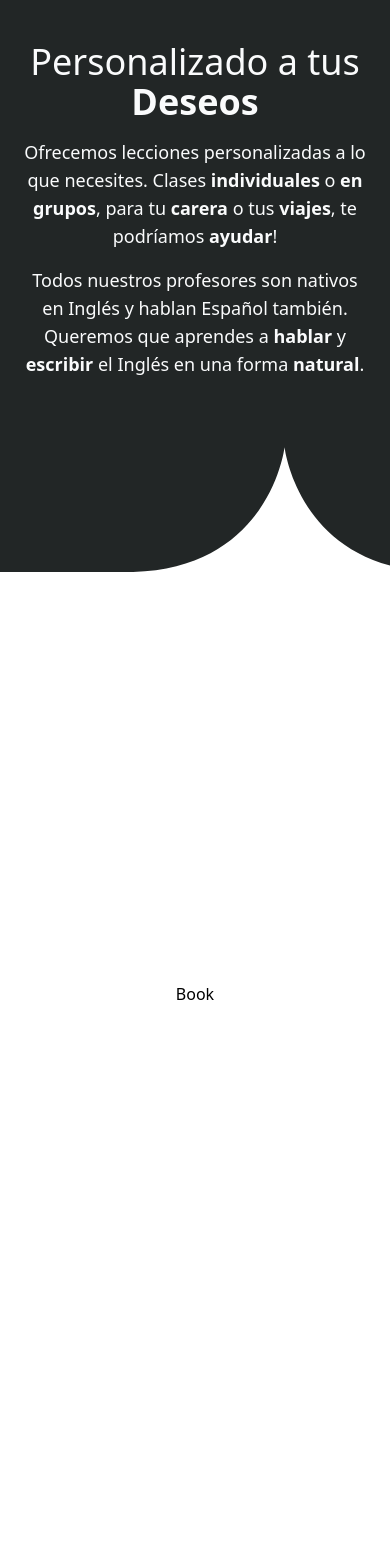
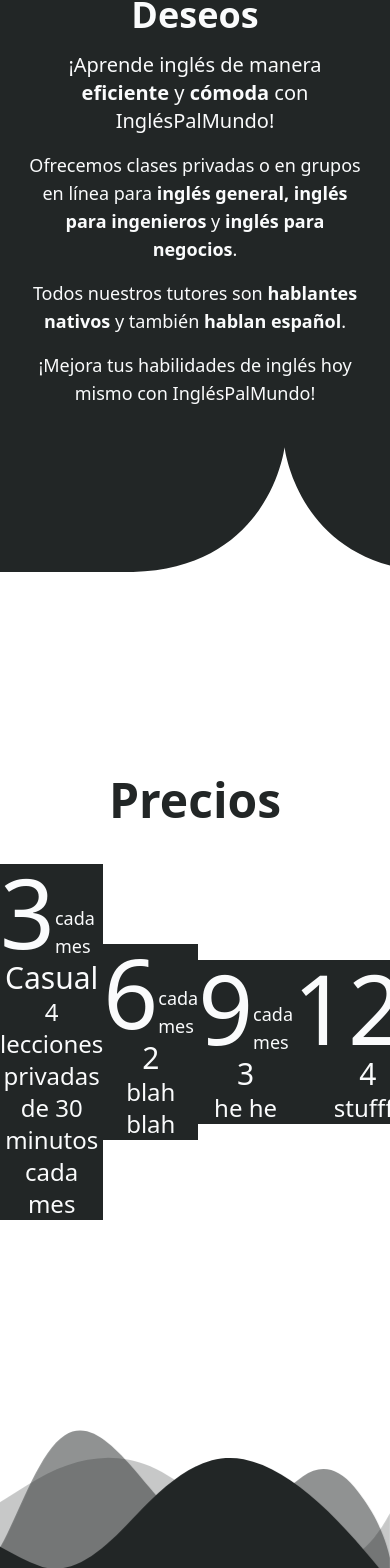
Before and after one commit to AngusGaukrogerDev/website-ingles-pal-mundo, a Vue app: page / in a window 390 px wide. Shown: the part 1405-2973 px from the top of the page. Built offline with nearby package versions, Linux system fonts and the light colour scheme.

Commit message:
too tired to go on, pricing section added

```diff
--- a/src/components/HomeElements/Book.vue
+++ b/src/components/HomeElements/Book.vue
@@ -5,17 +5,36 @@
                 <path d="M1200,0H0V120H281.94C572.9,116.24,602.45,3.86,602.45,3.86h0S632,116.24,923,120h277Z" class="shape-fill"></path>
             </svg>
         </div>
-        <section class="relative h-screen w-100 flex flex-row justify-center items-center z-0">
-            Book
+        <section id="Precios" class="relative h-screen w-100 flex flex-col space-y-8 justify-center z-0">
+            <h1 class="text-fade1 sm:text-7xl text-5xl text-center font-bold py-2 ">Precios</h1>
+            <div  class="w-100 h-100 text-texttone flex flex-row justify-around items-center">
+                <div v-for="item in pricingStruct" class-=" ">
+                    <Package :price="item.price" :title="item.title" :includes="item.includes" />
+                </div>
+            </div>
+
+
+
         </section>
+
     </div>
 </template>
 
 <script setup>
+import Package from '../UIElements/Package.vue';
+
+let pricingStruct = [
+    {price: 3, title: "Casual", includes: "4 lecciones privadas de 30 minutos cada mes"},
+    {price: 6, title: "2", includes: "blah blah"},
+    {price: 9, title: "3", includes: "he he"},
+    {price: 12, title: "4", includes: "stuffff"},
+];
+
 
 </script>
 
 <style lang="scss" scoped>
+
 
 .custom-shape-divider-top-1673808758{
     width: 100vw;
@@ -34,7 +53,7 @@
 }
 
 /** For tablet devices **/
-@media (min-width: 768px) and (max-width: 1023px) {
+@media (min-width: 768px)  {
     .custom-shape-divider-top-1673808758 svg {
         width: calc(145% + 1.3px);
         height: 242px;
--- a/src/components/HomeElements/Contact.vue
+++ b/src/components/HomeElements/Contact.vue
@@ -1,6 +1,13 @@
 <template>
     <div>
-        <section class="relative h-screen w-100 flex flex-row justify-center items-center z-0">
+        <div class="custom-shape-divider-bottom-1673989820">
+            <svg data-name="Layer 1" xmlns="http://www.w3.org/2000/svg" viewBox="0 0 1200 120" preserveAspectRatio="none">
+            <path d="M0,0V46.29c47.79,22.2,103.59,32.17,158,28,70.36-5.37,136.33-33.31,206.8-37.5C438.64,32.43,512.34,53.67,583,72.05c69.27,18,138.3,24.88,209.4,13.08,36.15-6,69.85-17.84,104.45-29.34C989.49,25,1113-14.29,1200,52.47V0Z" opacity=".25" class="shape-fill"></path>
+            <path d="M0,0V15.81C13,36.92,27.64,56.86,47.69,72.05,99.41,111.27,165,111,224.58,91.58c31.15-10.15,60.09-26.07,89.67-39.8,40.92-19,84.73-46,130.83-49.67,36.26-2.85,70.9,9.42,98.6,31.56,31.77,25.39,62.32,62,103.63,73,40.44,10.79,81.35-6.69,119.13-24.28s75.16-39,116.92-43.05c59.73-5.85,113.28,22.88,168.9,38.84,30.2,8.66,59,6.17,87.09-7.5,22.43-10.89,48-26.93,60.65-49.24V0Z" opacity=".5" class="shape-fill"></path>
+            <path d="M0,0V5.63C149.93,59,314.09,71.32,475.83,42.57c43-7.64,84.23-20.12,127.61-26.46,59-8.63,112.48,12.24,165.56,35.4C827.93,77.22,886,95.24,951.2,90c86.53-7,172.46-45.71,248.8-84.81V0Z" class="shape-fill"></path>
+            </svg>
+        </div>
+        <section id="Escribenos" class="relative bg-fade1 h-screen w-100 flex flex-row justify-center items-center z-0">
             Contact
         </section>
     </div>
@@ -11,5 +18,25 @@
 </script>
 
 <style lang="scss" scoped>
+.custom-shape-divider-bottom-1673989820 {
 
+bottom: 0;
+left: 0;
+width: 100%;
+overflow: hidden;
+line-height: 0;
+transform: rotate(180deg);
+}
+
+.custom-shape-divider-bottom-1673989820 svg {
+position: relative;
+display: block;
+width: 181% ;
+height: 173px;
+transform: rotateY(180deg);
+}
+
+.custom-shape-divider-bottom-1673989820 .shape-fill {
+fill: #222626;
+}
 </style>
--- a/src/components/HomeElements/Info.vue
+++ b/src/components/HomeElements/Info.vue
@@ -3,8 +3,10 @@
         <div class=" flex  flex-col justify-center items-center px-6">
             <div></div>
             <h1 class="sm:text-6xl text-4xl text-texttone text-center py-2 ">Personalizado a tus <strong>Deseos</strong></h1>
-            <h2 class="sm:text-xl text-lg text-texttone py-2 text-center sm:mt-3">Ofrecemos lecciones personalizadas a lo que necesites. Clases <strong>individuales</strong> o <strong>en grupos</strong>, para tu <strong>carera</strong> o tus <strong>viajes</strong>, te podríamos <strong>ayudar</strong>! </h2>
-            <h2 class="sm:text-xl text-lg text-texttone py-2 text-center sm:mt-3">Todos nuestros profesores son nativos en Inglés y hablan Español también. Queremos que aprendes a <strong>hablar</strong> y <strong>escribir</strong> el Inglés en una forma <strong>natural</strong>.</h2>
+            <h2 class="sm:text-3xl text-xl text-texttone py-2 text-center sm:mt-3">¡Aprende inglés de manera <strong>eficiente</strong> y <strong>cómoda</strong> con InglésPalMundo! </h2>
+            <h2 class="sm:text-xl text-lg text-texttone py-2 text-center sm:mt-3">Ofrecemos clases privadas o en grupos en línea para <strong>inglés general, inglés para ingenieros</strong> y <strong>inglés para negocios</strong>. </h2>
+            <h2 class="sm:text-xl text-lg text-texttone py-2 text-center sm:mt-3">Todos nuestros tutores son <strong>hablantes nativos</strong> y también <strong>hablan español</strong>.</h2>
+            <h2 class="sm:text-xl text-lg text-texttone py-2 text-center sm:mt-3">¡Mejora tus habilidades de inglés hoy mismo con InglésPalMundo!</h2>
 
         </div>
 
--- a/src/components/HomeElements/Navbar.vue
+++ b/src/components/HomeElements/Navbar.vue
@@ -26,10 +26,12 @@
             <a href="#SobreNosotros" >Sobre Nosotros</a>
           </li>
           <li class="text-sm font-bold text-texttone hover:scale-105 hover:text-slate-300 hover:cursor-pointer">
-            Calificaciones
+            <a href="#Precios" >Precios</a>
+
           </li>
           <li class="text-sm font-bold text-texttone hover:scale-105 hover:text-slate-300 hover:cursor-pointer">
-            Escribenos
+            <a href="#Escribenos" >Escribenos</a>
+
           </li>
           <button class="bg-gradient-to-r from-main to-highlight hover:scale-105 text-texttone rounded-md border-texttone p-3 border-5 ">
             <strong>¡Reserva tu Leccion Ahora!</strong>
--- /dev/null
+++ b/src/components/UIElements/Package.vue
@@ -0,0 +1,26 @@
+<template>
+    <div class="  bg-fade1  ">
+        <div class="text-8xl  flex flex-row items-end justify-center">
+            {{ price }} <span class="text-lg">cada mes</span>
+        </div>
+        <div class="text-3xl flex justify-center">
+            {{ title }}
+        </div>
+        <div class="text-2xl text-center flex justify-center">
+            {{ includes }}
+        </div>
+    </div>
+</template>
+
+<script setup>
+
+let props = defineProps({
+    price: Number,
+    title: String,
+    includes: String,
+});
+</script>
+
+<style lang="scss" scoped>
+
+</style>
```
